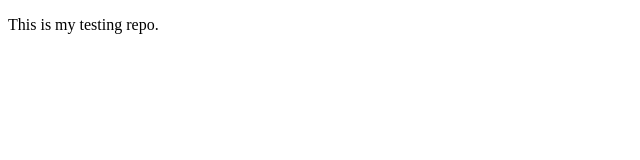
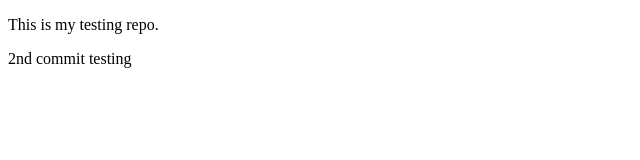
Before and after one commit to ShakilAhmedShihab/testing_repo, a plain HTML site: page index.html in a window 1280 px wide. Shown: the whole page, without its empty margins (0-640 px from the left). Drawn offline with Linux system fonts and the light colour scheme.

Commit message:
2nd commit

```diff
--- a/index.html
+++ b/index.html
@@ -7,5 +7,6 @@
   </head>
   <body>
     <p>This is my testing repo.</p>
+    <p>2nd commit testing</p>
   </body>
 </html>
```
